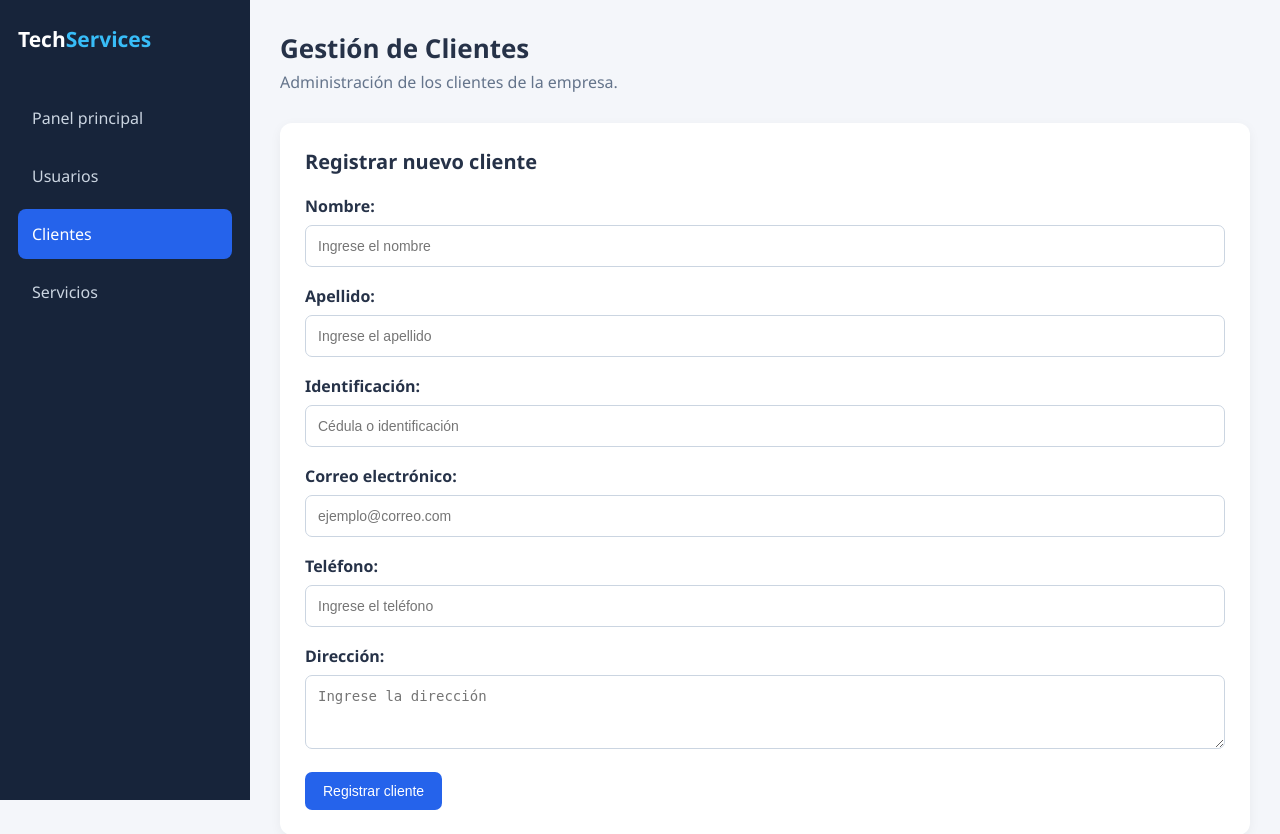
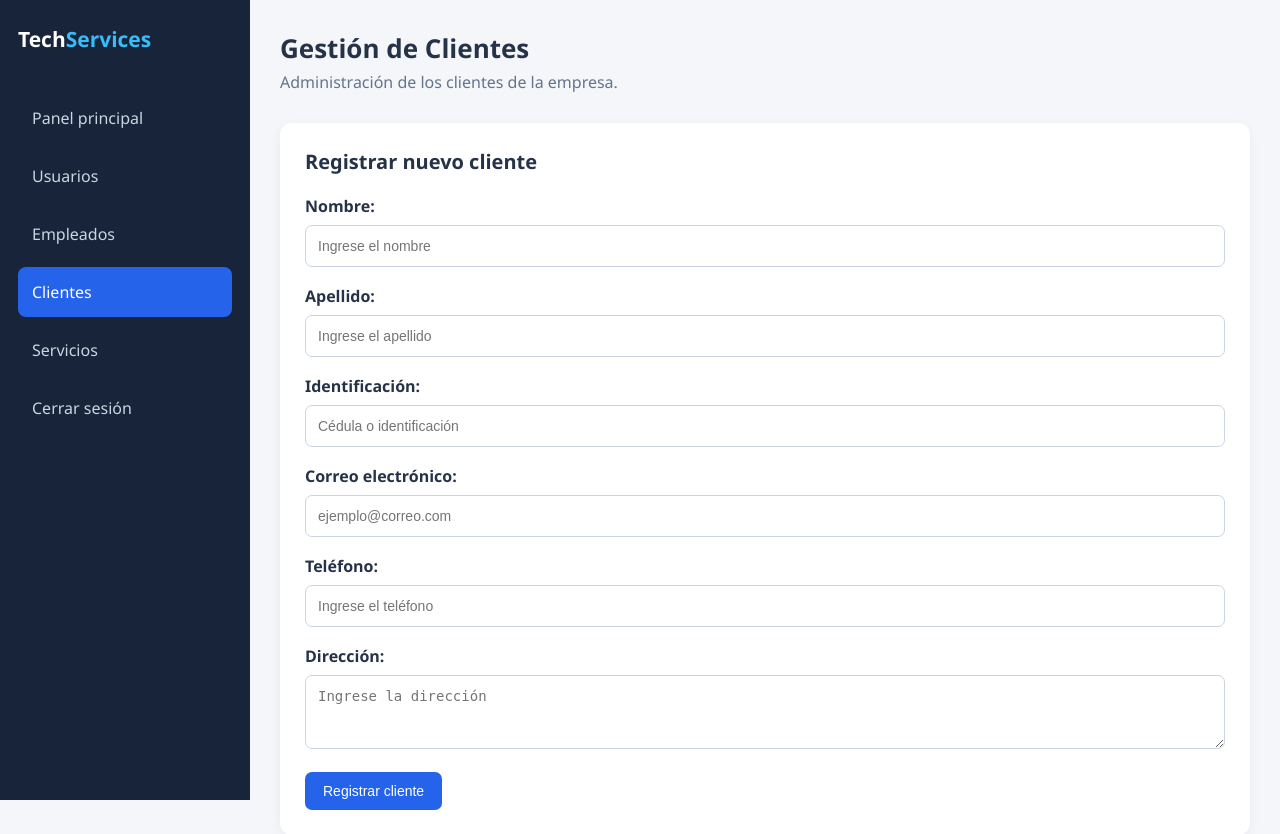
Before and after one commit to kevinpichardo23/SIGES, a PHP site: page /clientes/index.php in a window 1280 px wide. Shown: the top 834 px of the page. Run offline with PHP 8.4, Linux system fonts and the light colour scheme; tables that the repository leaves empty hold one stand-in row (values such as "Sample post").

Commit message:
Se actualizó el Sidebar según los roles de usuario

```diff
--- a/includes/sidebar.php
+++ b/includes/sidebar.php
@@ -1,7 +1,7 @@
 <?php
 $paginaActual = $paginaActual ?? "";
+$rol = $rol ?? "";
 
-// Determinar si estamos en una carpeta interna
 $rutaBase = (strpos($_SERVER["PHP_SELF"], "/usuarios/") !== false ||
              strpos($_SERVER["PHP_SELF"], "/clientes/") !== false ||
              strpos($_SERVER["PHP_SELF"], "/servicios/") !== false ||
@@ -23,9 +23,19 @@ $rutaBase = (strpos($_SERVER["PHP_SELF"], "/usuarios/") !== false ||
         Panel principal
     </a>
 
+
+    <?php if ($rol === "administrador"): ?>
+
+        <!-- OPCIONES DEL ADMINISTRADOR -->
+
         <a href="<?php echo $rutaBase; ?>usuarios/index.php"
            class="<?php echo $paginaActual === 'usuarios' ? 'active' : ''; ?>">
             Usuarios
+        </a>
+
+        <a href="<?php echo $rutaBase; ?>empleados/index.php"
+           class="<?php echo $paginaActual === 'empleados' ? 'active' : ''; ?>">
+            Empleados
         </a>
 
         <a href="<?php echo $rutaBase; ?>clientes/index.php"
@@ -38,4 +48,36 @@ $rutaBase = (strpos($_SERVER["PHP_SELF"], "/usuarios/") !== false ||
             Servicios
         </a>
 
+
+    <?php elseif ($rol === "empleado"): ?>
+
+        <!-- OPCIONES DEL EMPLEADO -->
+
+        <a href="<?php echo $rutaBase; ?>solicitudes/listar.php"
+           class="<?php echo $paginaActual === 'solicitudes' ? 'active' : ''; ?>">
+            Mis solicitudes
+        </a>
+
+
+    <?php elseif ($rol === "cliente"): ?>
+
+        <!-- OPCIONES DEL CLIENTE -->
+
+        <a href="<?php echo $rutaBase; ?>solicitudes/crear.php">
+            Crear solicitud
+        </a>
+
+        <a href="<?php echo $rutaBase; ?>solicitudes/listar.php"
+           class="<?php echo $paginaActual === 'solicitudes' ? 'active' : ''; ?>">
+            Mis solicitudes
+        </a>
+
+    <?php endif; ?>
+
+
+    <!-- CERRAR SESIÓN -->
+    <a href="<?php echo $rutaBase; ?>auth/logout.php">
+        Cerrar sesión
+    </a>
+
 </aside>
```
Lines whose indentation alone changed are shown as unchanged.
